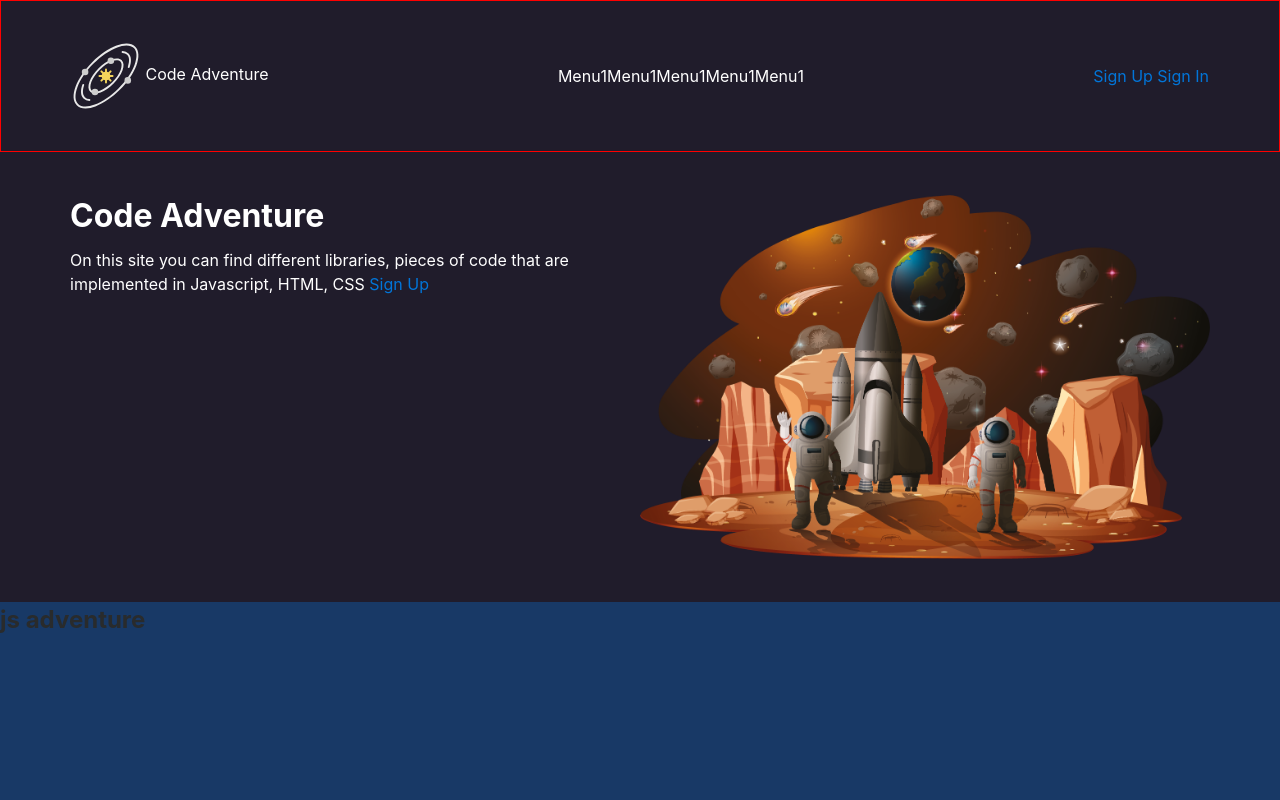
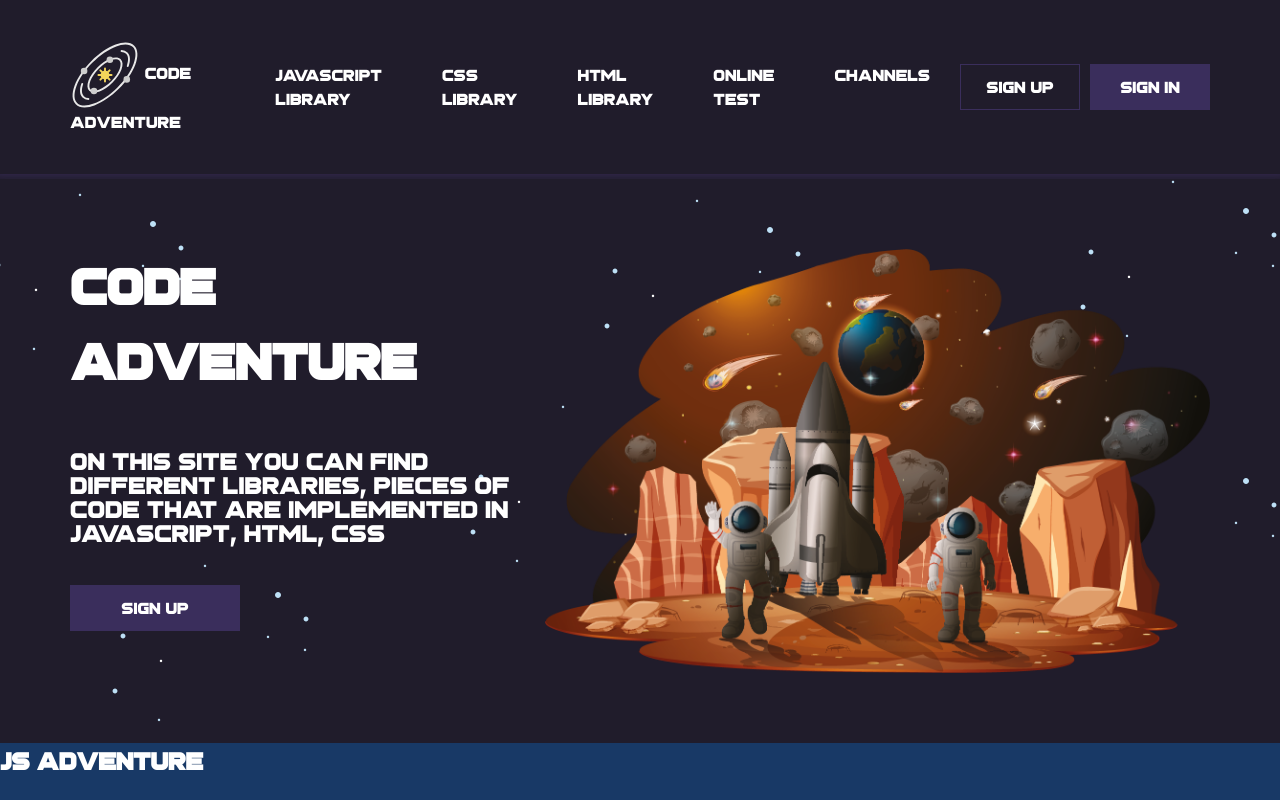
Before and after one commit to AlexeyKurgan/CodeAdventure, a website: page src/index.html in a window 1280 px wide. Drawn offline with nearby package versions, Linux system fonts and the light colour scheme; files that its build step writes are made by us from their sources.

Commit message:
added desctop sections header and sign-up

```diff
--- a/src/layouts/header.html
+++ b/src/layouts/header.html
@@ -1,18 +1,18 @@
 <header class="header">
-    <div class="header__logo-container">
+    <a href="#" class="header__logo-container">
         <img src="../img/logo.svg" alt="logo solar system">
         <span>Code Adventure</span>
-    </div>
+    </a>
     <ul class="header__nav-list">
-        <li class="header__nav-item">Menu1</li>
-        <li class="header__nav-item">Menu1</li>
-        <li class="header__nav-item">Menu1</li>
-        <li class="header__nav-item">Menu1</li>
-        <li class="header__nav-item">Menu1</li>
+        <li class="header__nav-item"><a href="#">JavaScript library</a></li>
+        <li class="header__nav-item"><a href="#">CSS library</a></li>
+        <li class="header__nav-item"><a href="#">HTML library</a></li>
+        <li class="header__nav-item"><a href="#">Online Test</a></li>
+        <li class="header__nav-item"><a href="#">Channels</a></li>
     </ul>
 
-    <div class="header__site-actions">
-        <a href="#" class="header__sign-up">Sign Up</a>
-        <a href="#" class="header__sign-in">Sign In</a>
+    <div class="header__actions">
+        <a href="#" class="header__actions-sign-up btn">Sign Up</a>
+        <a href="#" class="header__actions-sign-in btn">Sign In</a>
     </div>
 </header>
--- a/src/layouts/sign-up.html
+++ b/src/layouts/sign-up.html
@@ -1,14 +1,16 @@
 <section class="sign-up">
+    <!-- star icon svg -->
+    @@include('../layouts/star-icon-svg.html')
+
     <div class="sign-up__content">
         <h1 class="sign-up__title">Code Adventure</h1>
         <span class="sign-up__text">
             On this site you can find different libraries, pieces of code that are implemented in Javascript, HTML, CSS
         </span>
-        <a href="#" class="sign-up__link">Sign Up</a>
+        <a href="#" class="sign-up__link btn">Sign Up</a>
     </div>
 
     <div class="sign-up__img-section">
-        <!-- <div class="bg2"><img src="./img/bg1.jpg" alt=""></div> -->
         <img src="./img/bg2.png" alt="">
     </div>
 </section>
--- /dev/null
+++ b/src/layouts/star-icon-svg.html
@@ -0,0 +1,143 @@
+    <!--  star1 svg -->
+    <svg class="star-svg"
+    width="202px" height="161px">
+   <path fill-rule="evenodd"  fill="rgb(189, 224, 246)"
+    d="M168.000,29.000 C169.657,29.000 171.000,30.343 171.000,32.000 C171.000,33.657 169.657,35.000 168.000,35.000 C166.343,35.000 165.000,33.657 165.000,32.000 C165.000,30.343 166.343,29.000 168.000,29.000 Z"/>
+   <path fill-rule="evenodd"  fill="rgb(189, 224, 246)"
+    d="M196.000,53.570 C197.342,53.570 198.430,54.658 198.430,56.000 C198.430,57.342 197.342,58.430 196.000,58.430 C194.658,58.430 193.570,57.342 193.570,56.000 C193.570,54.658 194.658,53.570 196.000,53.570 Z"/>
+   <path fill-rule="evenodd"  fill="rgb(189, 224, 246)"
+    d="M13.000,70.570 C14.342,70.570 15.430,71.658 15.430,73.000 C15.430,74.342 14.342,75.430 13.000,75.430 C11.658,75.430 10.570,74.342 10.570,73.000 C10.570,71.658 11.658,70.570 13.000,70.570 Z"/>
+   <path fill-rule="evenodd"  fill="rgb(189, 224, 246)"
+    d="M5.000,125.570 C6.342,125.570 7.430,126.658 7.430,128.000 C7.430,129.342 6.342,130.430 5.000,130.430 C3.658,130.430 2.570,129.342 2.570,128.000 C2.570,126.658 3.658,125.570 5.000,125.570 Z"/>
+   <path fill-rule="evenodd"  fill="rgb(189, 224, 246)"
+    d="M95.000,1.785 C95.671,1.785 96.215,2.329 96.215,3.000 C96.215,3.671 95.671,4.215 95.000,4.215 C94.329,4.215 93.785,3.671 93.785,3.000 C93.785,2.329 94.329,1.785 95.000,1.785 Z"/>
+   <path fill-rule="evenodd"  fill="rgb(189, 224, 246)"
+    d="M158.000,72.785 C158.671,72.785 159.215,73.329 159.215,74.000 C159.215,74.671 158.671,75.215 158.000,75.215 C157.329,75.215 156.785,74.671 156.785,74.000 C156.785,73.329 157.329,72.785 158.000,72.785 Z"/>
+   <path fill-rule="evenodd"  fill="rgb(189, 224, 246)"
+    d="M49.000,155.785 C49.671,155.785 50.215,156.329 50.215,157.000 C50.215,157.671 49.671,158.215 49.000,158.215 C48.329,158.215 47.785,157.671 47.785,157.000 C47.785,156.329 48.329,155.785 49.000,155.785 Z"/>
+   <path fill-rule="evenodd"  fill="rgb(189, 224, 246)"
+    d="M195.000,85.785 C195.671,85.785 196.215,86.329 196.215,87.000 C196.215,87.671 195.671,88.215 195.000,88.215 C194.329,88.215 193.785,87.671 193.785,87.000 C193.785,86.329 194.329,85.785 195.000,85.785 Z"/>
+   <path fill-rule="evenodd"  fill="rgb(255, 255, 255)"
+    d="M51.000,96.785 C51.671,96.785 52.215,97.329 52.215,98.000 C52.215,98.671 51.671,99.215 51.000,99.215 C50.329,99.215 49.785,98.671 49.785,98.000 C49.785,97.329 50.329,96.785 51.000,96.785 Z"/>
+   </svg>
+   <!--  star1 svg -->
+
+    <!--  star2 svg -->
+    <svg class="star-svg2"
+    width="202px" height="161px">
+   <path fill-rule="evenodd"  fill="rgb(189, 224, 246)"
+    d="M168.000,29.000 C169.657,29.000 171.000,30.343 171.000,32.000 C171.000,33.657 169.657,35.000 168.000,35.000 C166.343,35.000 165.000,33.657 165.000,32.000 C165.000,30.343 166.343,29.000 168.000,29.000 Z"/>
+   <path fill-rule="evenodd"  fill="rgb(189, 224, 246)"
+    d="M196.000,53.570 C197.342,53.570 198.430,54.658 198.430,56.000 C198.430,57.342 197.342,58.430 196.000,58.430 C194.658,58.430 193.570,57.342 193.570,56.000 C193.570,54.658 194.658,53.570 196.000,53.570 Z"/>
+   <path fill-rule="evenodd"  fill="rgb(189, 224, 246)"
+    d="M13.000,70.570 C14.342,70.570 15.430,71.658 15.430,73.000 C15.430,74.342 14.342,75.430 13.000,75.430 C11.658,75.430 10.570,74.342 10.570,73.000 C10.570,71.658 11.658,70.570 13.000,70.570 Z"/>
+   <path fill-rule="evenodd"  fill="rgb(189, 224, 246)"
+    d="M5.000,125.570 C6.342,125.570 7.430,126.658 7.430,128.000 C7.430,129.342 6.342,130.430 5.000,130.430 C3.658,130.430 2.570,129.342 2.570,128.000 C2.570,126.658 3.658,125.570 5.000,125.570 Z"/>
+   <path fill-rule="evenodd"  fill="rgb(189, 224, 246)"
+    d="M95.000,1.785 C95.671,1.785 96.215,2.329 96.215,3.000 C96.215,3.671 95.671,4.215 95.000,4.215 C94.329,4.215 93.785,3.671 93.785,3.000 C93.785,2.329 94.329,1.785 95.000,1.785 Z"/>
+   <path fill-rule="evenodd"  fill="rgb(189, 224, 246)"
+    d="M158.000,72.785 C158.671,72.785 159.215,73.329 159.215,74.000 C159.215,74.671 158.671,75.215 158.000,75.215 C157.329,75.215 156.785,74.671 156.785,74.000 C156.785,73.329 157.329,72.785 158.000,72.785 Z"/>
+   <path fill-rule="evenodd"  fill="rgb(189, 224, 246)"
+    d="M49.000,155.785 C49.671,155.785 50.215,156.329 50.215,157.000 C50.215,157.671 49.671,158.215 49.000,158.215 C48.329,158.215 47.785,157.671 47.785,157.000 C47.785,156.329 48.329,155.785 49.000,155.785 Z"/>
+   <path fill-rule="evenodd"  fill="rgb(189, 224, 246)"
+    d="M195.000,85.785 C195.671,85.785 196.215,86.329 196.215,87.000 C196.215,87.671 195.671,88.215 195.000,88.215 C194.329,88.215 193.785,87.671 193.785,87.000 C193.785,86.329 194.329,85.785 195.000,85.785 Z"/>
+   <path fill-rule="evenodd"  fill="rgb(255, 255, 255)"
+    d="M51.000,96.785 C51.671,96.785 52.215,97.329 52.215,98.000 C52.215,98.671 51.671,99.215 51.000,99.215 C50.329,99.215 49.785,98.671 49.785,98.000 C49.785,97.329 50.329,96.785 51.000,96.785 Z"/>
+   </svg>
+   <!--  star2 svg -->
+
+   <!--  star3 svg -->
+    <svg class="star-svg3"
+    width="202px" height="161px">
+   <path fill-rule="evenodd"  fill="rgb(189, 224, 246)"
+    d="M168.000,29.000 C169.657,29.000 171.000,30.343 171.000,32.000 C171.000,33.657 169.657,35.000 168.000,35.000 C166.343,35.000 165.000,33.657 165.000,32.000 C165.000,30.343 166.343,29.000 168.000,29.000 Z"/>
+   <path fill-rule="evenodd"  fill="rgb(189, 224, 246)"
+    d="M196.000,53.570 C197.342,53.570 198.430,54.658 198.430,56.000 C198.430,57.342 197.342,58.430 196.000,58.430 C194.658,58.430 193.570,57.342 193.570,56.000 C193.570,54.658 194.658,53.570 196.000,53.570 Z"/>
+   <path fill-rule="evenodd"  fill="rgb(189, 224, 246)"
+    d="M13.000,70.570 C14.342,70.570 15.430,71.658 15.430,73.000 C15.430,74.342 14.342,75.430 13.000,75.430 C11.658,75.430 10.570,74.342 10.570,73.000 C10.570,71.658 11.658,70.570 13.000,70.570 Z"/>
+   <path fill-rule="evenodd"  fill="rgb(189, 224, 246)"
+    d="M5.000,125.570 C6.342,125.570 7.430,126.658 7.430,128.000 C7.430,129.342 6.342,130.430 5.000,130.430 C3.658,130.430 2.570,129.342 2.570,128.000 C2.570,126.658 3.658,125.570 5.000,125.570 Z"/>
+   <path fill-rule="evenodd"  fill="rgb(189, 224, 246)"
+    d="M95.000,1.785 C95.671,1.785 96.215,2.329 96.215,3.000 C96.215,3.671 95.671,4.215 95.000,4.215 C94.329,4.215 93.785,3.671 93.785,3.000 C93.785,2.329 94.329,1.785 95.000,1.785 Z"/>
+   <path fill-rule="evenodd"  fill="rgb(189, 224, 246)"
+    d="M158.000,72.785 C158.671,72.785 159.215,73.329 159.215,74.000 C159.215,74.671 158.671,75.215 158.000,75.215 C157.329,75.215 156.785,74.671 156.785,74.000 C156.785,73.329 157.329,72.785 158.000,72.785 Z"/>
+   <path fill-rule="evenodd"  fill="rgb(189, 224, 246)"
+    d="M49.000,155.785 C49.671,155.785 50.215,156.329 50.215,157.000 C50.215,157.671 49.671,158.215 49.000,158.215 C48.329,158.215 47.785,157.671 47.785,157.000 C47.785,156.329 48.329,155.785 49.000,155.785 Z"/>
+   <path fill-rule="evenodd"  fill="rgb(189, 224, 246)"
+    d="M195.000,85.785 C195.671,85.785 196.215,86.329 196.215,87.000 C196.215,87.671 195.671,88.215 195.000,88.215 C194.329,88.215 193.785,87.671 193.785,87.000 C193.785,86.329 194.329,85.785 195.000,85.785 Z"/>
+   <path fill-rule="evenodd"  fill="rgb(255, 255, 255)"
+    d="M51.000,96.785 C51.671,96.785 52.215,97.329 52.215,98.000 C52.215,98.671 51.671,99.215 51.000,99.215 C50.329,99.215 49.785,98.671 49.785,98.000 C49.785,97.329 50.329,96.785 51.000,96.785 Z"/>
+   </svg>
+   <!--  star3 svg -->
+
+   <!--  star4 svg -->
+    <svg class="star-svg4"
+    width="202px" height="161px">
+   <path fill-rule="evenodd"  fill="rgb(189, 224, 246)"
+    d="M168.000,29.000 C169.657,29.000 171.000,30.343 171.000,32.000 C171.000,33.657 169.657,35.000 168.000,35.000 C166.343,35.000 165.000,33.657 165.000,32.000 C165.000,30.343 166.343,29.000 168.000,29.000 Z"/>
+   <path fill-rule="evenodd"  fill="rgb(189, 224, 246)"
+    d="M196.000,53.570 C197.342,53.570 198.430,54.658 198.430,56.000 C198.430,57.342 197.342,58.430 196.000,58.430 C194.658,58.430 193.570,57.342 193.570,56.000 C193.570,54.658 194.658,53.570 196.000,53.570 Z"/>
+   <path fill-rule="evenodd"  fill="rgb(189, 224, 246)"
+    d="M13.000,70.570 C14.342,70.570 15.430,71.658 15.430,73.000 C15.430,74.342 14.342,75.430 13.000,75.430 C11.658,75.430 10.570,74.342 10.570,73.000 C10.570,71.658 11.658,70.570 13.000,70.570 Z"/>
+   <path fill-rule="evenodd"  fill="rgb(189, 224, 246)"
+    d="M5.000,125.570 C6.342,125.570 7.430,126.658 7.430,128.000 C7.430,129.342 6.342,130.430 5.000,130.430 C3.658,130.430 2.570,129.342 2.570,128.000 C2.570,126.658 3.658,125.570 5.000,125.570 Z"/>
+   <path fill-rule="evenodd"  fill="rgb(189, 224, 246)"
+    d="M95.000,1.785 C95.671,1.785 96.215,2.329 96.215,3.000 C96.215,3.671 95.671,4.215 95.000,4.215 C94.329,4.215 93.785,3.671 93.785,3.000 C93.785,2.329 94.329,1.785 95.000,1.785 Z"/>
+   <path fill-rule="evenodd"  fill="rgb(189, 224, 246)"
+    d="M158.000,72.785 C158.671,72.785 159.215,73.329 159.215,74.000 C159.215,74.671 158.671,75.215 158.000,75.215 C157.329,75.215 156.785,74.671 156.785,74.000 C156.785,73.329 157.329,72.785 158.000,72.785 Z"/>
+   <path fill-rule="evenodd"  fill="rgb(189, 224, 246)"
+    d="M49.000,155.785 C49.671,155.785 50.215,156.329 50.215,157.000 C50.215,157.671 49.671,158.215 49.000,158.215 C48.329,158.215 47.785,157.671 47.785,157.000 C47.785,156.329 48.329,155.785 49.000,155.785 Z"/>
+   <path fill-rule="evenodd"  fill="rgb(189, 224, 246)"
+    d="M195.000,85.785 C195.671,85.785 196.215,86.329 196.215,87.000 C196.215,87.671 195.671,88.215 195.000,88.215 C194.329,88.215 193.785,87.671 193.785,87.000 C193.785,86.329 194.329,85.785 195.000,85.785 Z"/>
+   <path fill-rule="evenodd"  fill="rgb(255, 255, 255)"
+    d="M51.000,96.785 C51.671,96.785 52.215,97.329 52.215,98.000 C52.215,98.671 51.671,99.215 51.000,99.215 C50.329,99.215 49.785,98.671 49.785,98.000 C49.785,97.329 50.329,96.785 51.000,96.785 Z"/>
+   </svg>
+   <!--  star4 svg -->
+
+    <!--  star5 svg -->
+    <svg class="star-svg5"
+    width="202px" height="161px">
+   <path fill-rule="evenodd"  fill="rgb(189, 224, 246)"
+    d="M168.000,29.000 C169.657,29.000 171.000,30.343 171.000,32.000 C171.000,33.657 169.657,35.000 168.000,35.000 C166.343,35.000 165.000,33.657 165.000,32.000 C165.000,30.343 166.343,29.000 168.000,29.000 Z"/>
+   <path fill-rule="evenodd"  fill="rgb(189, 224, 246)"
+    d="M196.000,53.570 C197.342,53.570 198.430,54.658 198.430,56.000 C198.430,57.342 197.342,58.430 196.000,58.430 C194.658,58.430 193.570,57.342 193.570,56.000 C193.570,54.658 194.658,53.570 196.000,53.570 Z"/>
+   <path fill-rule="evenodd"  fill="rgb(189, 224, 246)"
+    d="M13.000,70.570 C14.342,70.570 15.430,71.658 15.430,73.000 C15.430,74.342 14.342,75.430 13.000,75.430 C11.658,75.430 10.570,74.342 10.570,73.000 C10.570,71.658 11.658,70.570 13.000,70.570 Z"/>
+   <path fill-rule="evenodd"  fill="rgb(189, 224, 246)"
+    d="M5.000,125.570 C6.342,125.570 7.430,126.658 7.430,128.000 C7.430,129.342 6.342,130.430 5.000,130.430 C3.658,130.430 2.570,129.342 2.570,128.000 C2.570,126.658 3.658,125.570 5.000,125.570 Z"/>
+   <path fill-rule="evenodd"  fill="rgb(189, 224, 246)"
+    d="M95.000,1.785 C95.671,1.785 96.215,2.329 96.215,3.000 C96.215,3.671 95.671,4.215 95.000,4.215 C94.329,4.215 93.785,3.671 93.785,3.000 C93.785,2.329 94.329,1.785 95.000,1.785 Z"/>
+   <path fill-rule="evenodd"  fill="rgb(189, 224, 246)"
+    d="M158.000,72.785 C158.671,72.785 159.215,73.329 159.215,74.000 C159.215,74.671 158.671,75.215 158.000,75.215 C157.329,75.215 156.785,74.671 156.785,74.000 C156.785,73.329 157.329,72.785 158.000,72.785 Z"/>
+   <path fill-rule="evenodd"  fill="rgb(189, 224, 246)"
+    d="M49.000,155.785 C49.671,155.785 50.215,156.329 50.215,157.000 C50.215,157.671 49.671,158.215 49.000,158.215 C48.329,158.215 47.785,157.671 47.785,157.000 C47.785,156.329 48.329,155.785 49.000,155.785 Z"/>
+   <path fill-rule="evenodd"  fill="rgb(189, 224, 246)"
+    d="M195.000,85.785 C195.671,85.785 196.215,86.329 196.215,87.000 C196.215,87.671 195.671,88.215 195.000,88.215 C194.329,88.215 193.785,87.671 193.785,87.000 C193.785,86.329 194.329,85.785 195.000,85.785 Z"/>
+   <path fill-rule="evenodd"  fill="rgb(255, 255, 255)"
+    d="M51.000,96.785 C51.671,96.785 52.215,97.329 52.215,98.000 C52.215,98.671 51.671,99.215 51.000,99.215 C50.329,99.215 49.785,98.671 49.785,98.000 C49.785,97.329 50.329,96.785 51.000,96.785 Z"/>
+   </svg>
+   <!--  star5 svg -->
+
+   <!--  star6 svg -->
+    <svg class="star-svg6"
+    width="202px" height="161px">
+   <path fill-rule="evenodd"  fill="rgb(189, 224, 246)"
+    d="M168.000,29.000 C169.657,29.000 171.000,30.343 171.000,32.000 C171.000,33.657 169.657,35.000 168.000,35.000 C166.343,35.000 165.000,33.657 165.000,32.000 C165.000,30.343 166.343,29.000 168.000,29.000 Z"/>
+   <path fill-rule="evenodd"  fill="rgb(189, 224, 246)"
+    d="M196.000,53.570 C197.342,53.570 198.430,54.658 198.430,56.000 C198.430,57.342 197.342,58.430 196.000,58.430 C194.658,58.430 193.570,57.342 193.570,56.000 C193.570,54.658 194.658,53.570 196.000,53.570 Z"/>
+   <path fill-rule="evenodd"  fill="rgb(189, 224, 246)"
+    d="M13.000,70.570 C14.342,70.570 15.430,71.658 15.430,73.000 C15.430,74.342 14.342,75.430 13.000,75.430 C11.658,75.430 10.570,74.342 10.570,73.000 C10.570,71.658 11.658,70.570 13.000,70.570 Z"/>
+   <path fill-rule="evenodd"  fill="rgb(189, 224, 246)"
+    d="M5.000,125.570 C6.342,125.570 7.430,126.658 7.430,128.000 C7.430,129.342 6.342,130.430 5.000,130.430 C3.658,130.430 2.570,129.342 2.570,128.000 C2.570,126.658 3.658,125.570 5.000,125.570 Z"/>
+   <path fill-rule="evenodd"  fill="rgb(189, 224, 246)"
+    d="M95.000,1.785 C95.671,1.785 96.215,2.329 96.215,3.000 C96.215,3.671 95.671,4.215 95.000,4.215 C94.329,4.215 93.785,3.671 93.785,3.000 C93.785,2.329 94.329,1.785 95.000,1.785 Z"/>
+   <path fill-rule="evenodd"  fill="rgb(189, 224, 246)"
+    d="M158.000,72.785 C158.671,72.785 159.215,73.329 159.215,74.000 C159.215,74.671 158.671,75.215 158.000,75.215 C157.329,75.215 156.785,74.671 156.785,74.000 C156.785,73.329 157.329,72.785 158.000,72.785 Z"/>
+   <path fill-rule="evenodd"  fill="rgb(189, 224, 246)"
+    d="M49.000,155.785 C49.671,155.785 50.215,156.329 50.215,157.000 C50.215,157.671 49.671,158.215 49.000,158.215 C48.329,158.215 47.785,157.671 47.785,157.000 C47.785,156.329 48.329,155.785 49.000,155.785 Z"/>
+   <path fill-rule="evenodd"  fill="rgb(189, 224, 246)"
+    d="M195.000,85.785 C195.671,85.785 196.215,86.329 196.215,87.000 C196.215,87.671 195.671,88.215 195.000,88.215 C194.329,88.215 193.785,87.671 193.785,87.000 C193.785,86.329 194.329,85.785 195.000,85.785 Z"/>
+   <path fill-rule="evenodd"  fill="rgb(255, 255, 255)"
+    d="M51.000,96.785 C51.671,96.785 52.215,97.329 52.215,98.000 C52.215,98.671 51.671,99.215 51.000,99.215 C50.329,99.215 49.785,98.671 49.785,98.000 C49.785,97.329 50.329,96.785 51.000,96.785 Z"/>
+   </svg>
+   <!--  star6 svg -->
--- a/src/scss/base/_base-style.scss
+++ b/src/scss/base/_base-style.scss
@@ -6,12 +6,29 @@ html {
 
 body {
   width: 100%;
-  // height: 100vh;
+  height: 100vh;
   height: 100vh;
   overflow-x: hidden;
+  color:#ffffff;
+  background-color:$color1;
+  font-family: 'StargazeRegular',sans-serif;
 }
 .container{
   width: 1171px;
   margin: 0 auto;
   // border:1px solid yellow;
 }
+
+.btn{
+  display: block;
+  width: 120px;
+  padding: 10px;
+  color:#ffffff;
+  border:1px solid $color2;
+  text-align: center;
+
+  &:hover{
+      text-decoration: none;
+      color:#ffffff;
+  }
+}
--- a/src/scss/base/_variables.scss
+++ b/src/scss/base/_variables.scss
@@ -9,3 +9,4 @@ $color3: #183966;
 $color4: #14252f;
 $color5: #8050bd;
 $color6: #2d4e7a;
+$color7: #a282ca;
--- a/src/scss/components/_css-adventure.scss
+++ b/src/scss/components/_css-adventure.scss
@@ -1,5 +1,6 @@
 .css-adventure{
     width: 100%;
-    min-height: 750px;
+    min-height: 450px;
+    height: 100vh;
     background-color:$color4;
 }
--- a/src/scss/components/_header.scss
+++ b/src/scss/components/_header.scss
@@ -3,17 +3,35 @@
     min-height: 100px;
     padding: 40px 70px;
     color:white;
+    margin-bottom: 5px;
+    box-shadow: 0px -8px 12px 8px $color2;
     background-color:$color1;
     display: flex;
     justify-content: space-between;
     align-items: center;
-    border:1px solid red;
+    z-index: 1;
 
     &__logo-container{
+        color: #ffffff;
+        text-decoration: none;
+
+        &:hover{
+            text-decoration: none;
+            color: #ffffff;
+        }
+
+        &:focus{
+            text-decoration: none;
+            color: #ffffff;
+        }
 
         img{
             width: 70px;
             height: 70px;
+        }
+
+        span{
+            text-transform: capitalize;
         }
     }
 
@@ -23,4 +41,49 @@
         padding: 0;
         list-style: none;
     }
+
+    &__nav-item{
+        padding: 0;
+        margin-left: 10px;
+        margin-right: 10px;
+
+        a{
+            text-decoration: none;
+            color:#ffffff;
+            display: block;
+            padding: 10px 20px;
+            transition: all ease-out 0.5s;
+            outline:1px solid transparent;
+
+            &:hover{
+                outline:1px solid $color5;
+                color:$color7;
+                transition: all ease-out 0.5s;
+            }
+        }
+    }
+
+    &__actions{
+        display: flex;
+
+        &-sign-up{
+           margin-right: 10px;
+           transition: all ease-out 0.8s;
+
+           &:hover{
+                background-color:$color5;
+                transition: all ease-out 0.8s;
+           }
+        }
+
+        &-sign-in{
+           background-color: $color2;
+           transition: all ease-out 0.8s;
+
+           &:hover{
+            background-color:$color5;
+            transition: all ease-out 0.8s;
+         }
+        }
+    }
 }
--- a/src/scss/components/_html-adventure.scss
+++ b/src/scss/components/_html-adventure.scss
@@ -1,5 +1,6 @@
 .html-adventure{
     width: 100%;
-    min-height: 750px;
+    min-height: 450px;
+    height: 100vh;
     background-color:$color5;
 }
--- a/src/scss/components/_js-adventure.scss
+++ b/src/scss/components/_js-adventure.scss
@@ -1,5 +1,6 @@
 .js-adventure{
     width: 100%;
-    min-height: 750px;
+    min-height: 450px;
+    height: 100vh;
     background-color:$color3;
 }
--- a/src/scss/components/_sign-up.scss
+++ b/src/scss/components/_sign-up.scss
@@ -1,20 +1,35 @@
 .sign-up{
     color:#ffff;
-    // border:1px solid red;
+    position: relative;
+    // border:1px solid white;
     display: flex;
-    padding: 40px 70px;
-    min-height: 450px;
+    padding: 70px 70px;
+    min-height: 500px;
     background-color:$color1;
-    // background-color:#ffff;
-    // background-color:red;
+    z-index: 2;
 
     &__content{
+        z-index: 2;
         width: 50%;
         // border:1px solid black;
     }
 
+    &__title{
+        display: block;
+        font-size: 50px;
+        margin-bottom: 50px;
+    }
+
+    &__text{
+        display: block;
+        line-height: 24px;
+        font-size: 24px;
+        margin-bottom: 40px;
+    }
+
     &__img-section{
-        width: 50%;
+        z-index: 2;
+        width: 70%;
         // border:1px solid red;
         display: flex;
         justify-content: center;
@@ -22,7 +37,52 @@
 
         img{
             width: 100%;
-            // height: 100%;
         }
     }
+
+    &__link{
+        transition: all ease-out 0.8s;
+        width: 170px;
+        background-color:$color2;
+
+        &:hover{
+            background-color:$color5;
+            transition: all ease-out 0.8s;
+       }
+    }
+
+    .star-svg,
+    .star-svg2,
+    .star-svg3,
+    .star-svg4,
+    .star-svg5,
+    .star-svg6{
+        position: absolute;
+        z-index: 1;
+    }
+
+    .star-svg{
+        top: 13px;
+        left: -15px;
+    }
+    .star-svg2{
+        top: 19px;
+        left: 47%;
+    }
+    .star-svg3{
+        bottom: 19px;
+        left: 110px
+    }
+    .star-svg4{
+        top: 0;
+        right:0;
+    }
+    .star-svg5{
+        top: 270px;
+        right: 0px;
+    }
+    .star-svg6{
+        top: 225px;
+        left: 468px;
+    }
 }
--- a/src/scss/libs/_fonts.scss
+++ b/src/scss/libs/_fonts.scss
@@ -1,9 +1,8 @@
-@font-face {
-  font-family: "Big John";
-  src: url("//db.onlinewebfonts.com/t/65512fc0c1cc10babc352afa2959c05a.eot");
-  src: url("//db.onlinewebfonts.com/t/65512fc0c1cc10babc352afa2959c05a.eot?#iefix") format("embedded-opentype"),
-  url("//db.onlinewebfonts.com/t/65512fc0c1cc10babc352afa2959c05a.woff2") format("woff2"),
-  url("//db.onlinewebfonts.com/t/65512fc0c1cc10babc352afa2959c05a.woff") format("woff"),
-  url("//db.onlinewebfonts.com/t/65512fc0c1cc10babc352afa2959c05a.ttf") format("truetype"),
-  url("//db.onlinewebfonts.com/t/65512fc0c1cc10babc352afa2959c05a.svg#Big John") format("svg");
+@font-face{
+  font-family: 'StargazeRegular';
+  src: url('../fonts/Stargaze Regular.otf');
+  src: url('../fonts/Stargaze Regular.otf') format('eot'),
+  url('../fonts/Stargaze Regular.woff') format('woff');
+  font-weight: normal;
+  font-style: normal;
 }
```
Also changed, not shown: src/fonts/Stargaze Stencil.otf (deleted), src/fonts/Stargaze Stencil.woff (deleted).
